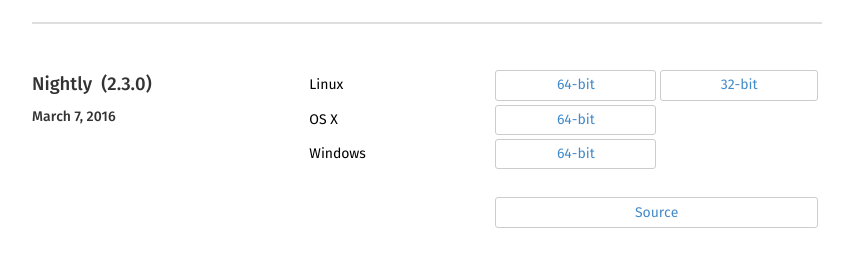
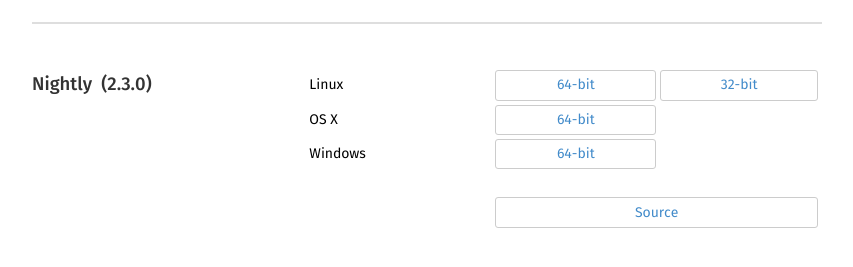
Before and after one commit to CellProfiler/cellprofiler.github.com-backup, a Jekyll site: the page built from releases/index.html, in a window 1280 px wide. Shown: the part 553-820 px from the top of the page, without its empty margins (213-1066 px from the left). Built offline with Jekyll 4.4.1, drawn with Linux system fonts in a browser that asks for light colours.

Commit message:
Update index.html

```diff
--- a/releases/index.html
+++ b/releases/index.html
@@ -100,7 +100,7 @@ redirect_from: "/cgi-bin/"
   <div class="col-md-4 side-header">
     <h2 id="nightly">Nightly&nbsp; (2.3.0)</h2>
 
-    <h3>March 7, 2016</h3>
+    <h3>&nbsp;</h3>
   </div>
 
   <div class="col-md-8">
```
